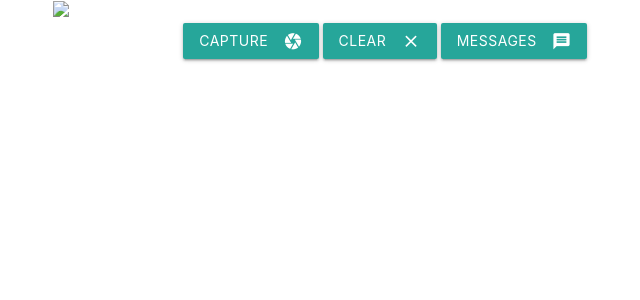
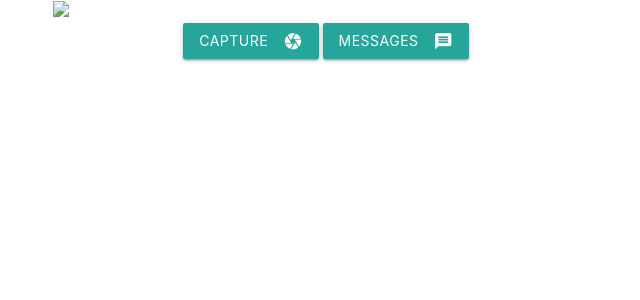
Before and after one commit to doitintl/anthos-next-2023, a Flask app: template cv/templates/index.html in a window 1280 px wide. Shown: the top 300 px of the page, without its empty margins (153-793 px from the left). Run offline with Flask 3, Linux system fonts and the light colour scheme; the template is opened without the code that fills it, so the values that code supplies are empty; parts of the project's set-up code (start-up, migrations or seed data) failed here and were passed over.

Commit message:
remove cancel button

```diff
--- a/cv/static/capture.js
+++ b/cv/static/capture.js
@@ -14,25 +14,6 @@ async function capture() {
       }
     } catch (err) {
       console.log(`Error when capturing image: ${err}`);
-      window.alert('Something went wrong... Please try again!');
-    }
-}
-
-async function clear() {
-    try {
-      const response = await fetch(`/clear`, {
-        method: 'GET',
-      });
-      if (response.ok) {
-        const text = await response.json();
-        console.log(text);
-        document.getElementById("messages").innerHTML = "";
-      }
-      else {
-        window.alert('Something went wrong... Please try again!');
-      }
-    } catch (err) {
-      console.log(`Error when clearing image: ${err}`);
       window.alert('Something went wrong... Please try again!');
     }
 }
--- a/cv/templates/index.html
+++ b/cv/templates/index.html
@@ -44,9 +44,6 @@
             <button onClick="capture()" class="waves-effect waves-light btn">
                 <i class="material-icons right">camera</i>Capture</a>
             </button>
-            <button onClick="clear()" class="waves-effect waves-light btn">
-                <i class="material-icons right">clear</i>Clear</a>
-            </button>
             <button onClick="messages()" class="waves-effect waves-light btn">
                 <i class="material-icons right">message</i>Messages</a>
             </button>
```
